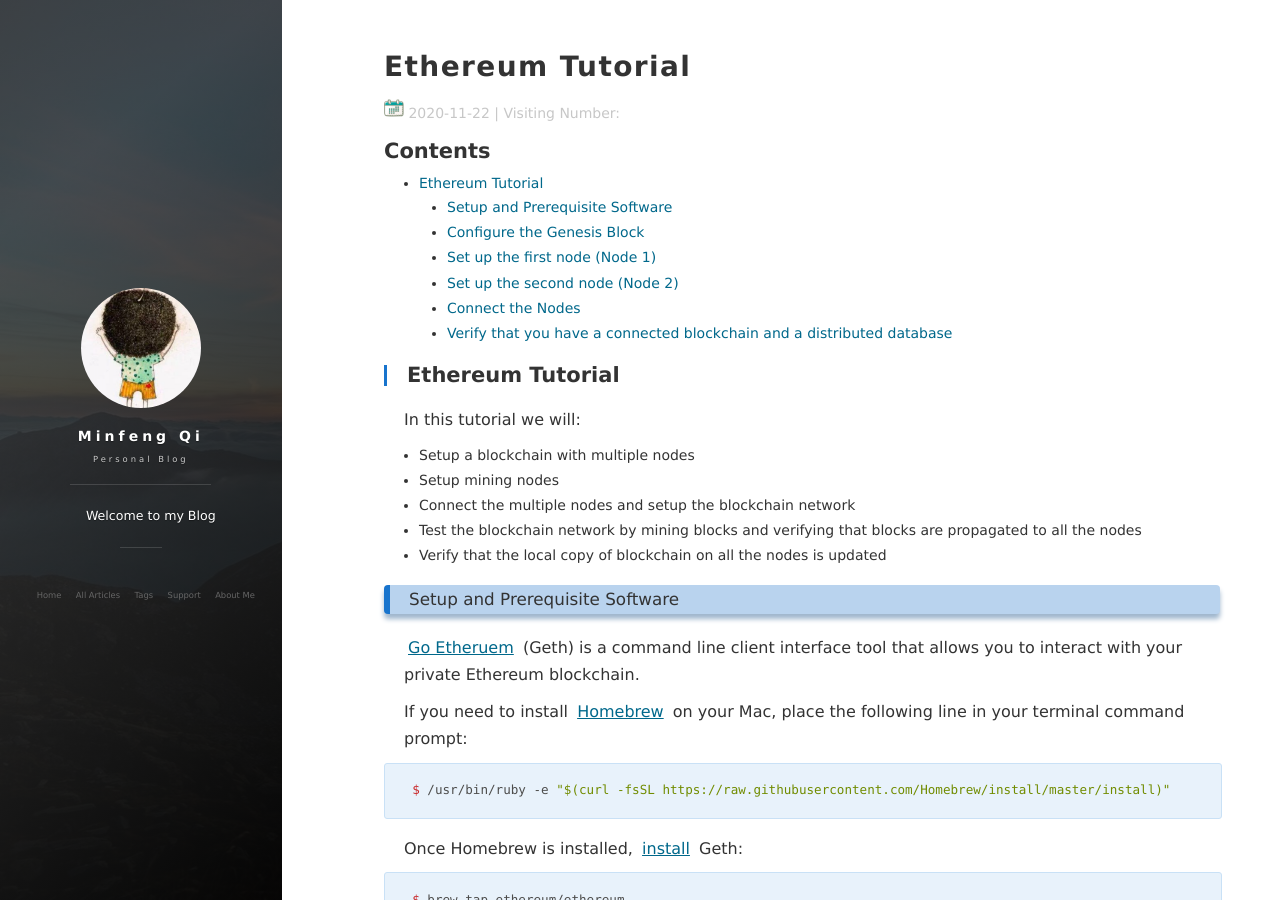
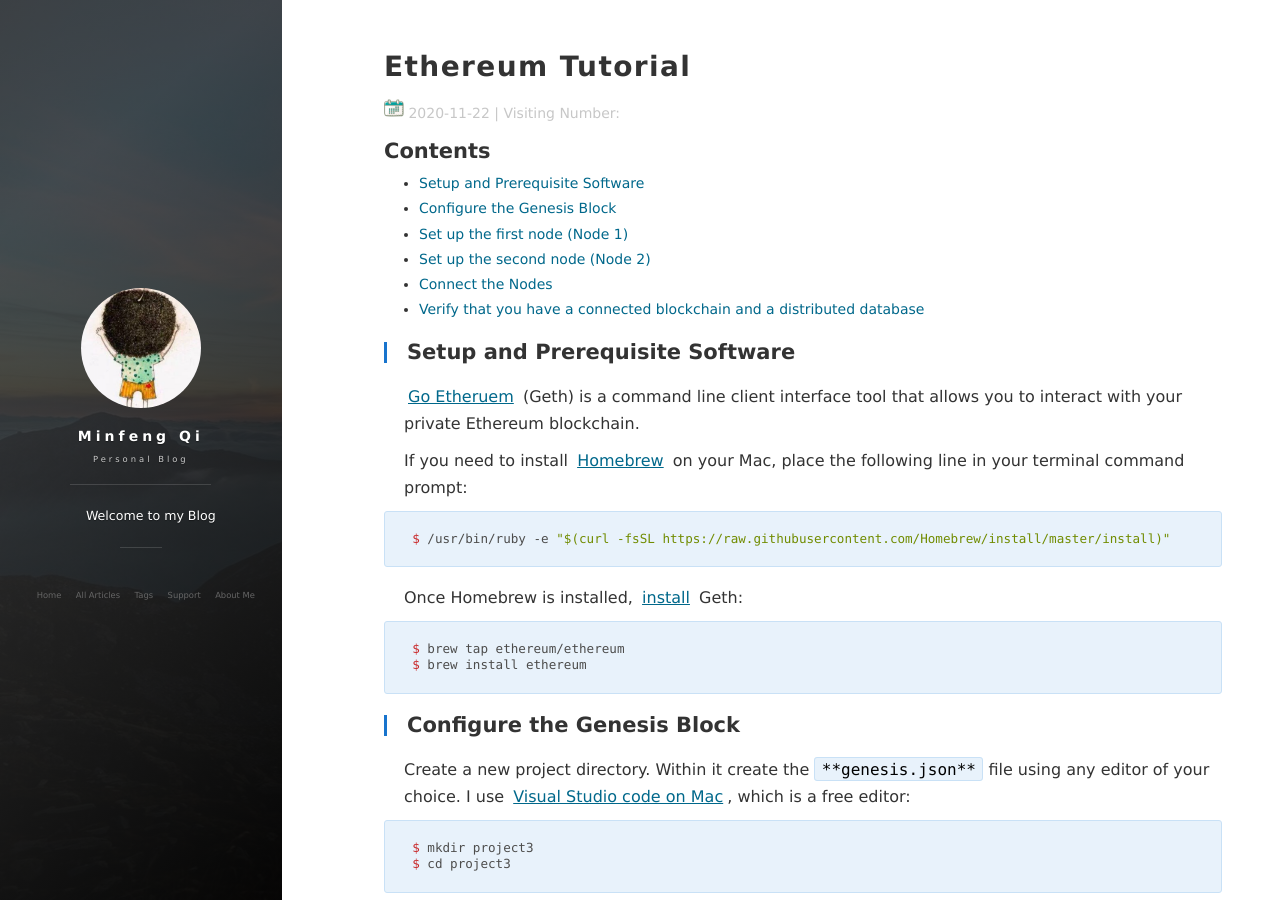
Before and after one commit to Minfeng-Qi/Minfeng-Qi.github.io, a Jekyll site: the page built from _posts/2020-11-22-Ethereum_operation.md, in a window 1280 px wide and 900 px high. Built offline with Jekyll 4.4.1, drawn with Linux system fonts in a browser that asks for light colours; nearby versions of some CDN libraries; comment, search, counter and statistics services are not loaded.

Commit message:
ethereum2

````diff
--- a/_posts/2020-11-22-Ethereum_operation.md
+++ b/_posts/2020-11-22-Ethereum_operation.md
@@ -6,17 +6,7 @@ description: "Ethereum"
 tag: ethereum
 ---
 
-## Ethereum Tutorial
-
-In this tutorial we will:
-
-- Setup a blockchain with multiple nodes
-- Setup mining nodes
-- Connect the multiple nodes and setup the blockchain network
-- Test the blockchain network by mining blocks and verifying that blocks are propagated to all the nodes
-- Verify that the local copy of blockchain on all the nodes is updated
-
-### Setup and Prerequisite Software
+## Setup and Prerequisite Software
 
 [Go Etheruem](https://geth.ethereum.org/) (Geth) is a command line client interface tool that allows you to interact with your private Ethereum blockchain.
 
@@ -33,7 +23,7 @@ $ brew tap ethereum/ethereum
 $ brew install ethereum
 ```
 
-### Configure the Genesis Block
+## Configure the Genesis Block
 
 Create a new project directory. Within it create the `**genesis.json**` file using any editor of your choice. I use [Visual Studio code on Mac](https://code.visualstudio.com/docs/setup/mac), which is a free editor:
 
@@ -49,7 +39,7 @@ Copy the following JSON into your `**genesis.json**` file, and save the file in
 {"config": {"chainId": 4321,"homesteadBlock": 0,"eip155Block": 0,"eip158Block": 0},"alloc": {},"difficulty" : "0x20000","gasLimit"   : "0x8880000"}
 ```
 
-### Set up the first node (Node 1)
+## Set up the first node (Node 1)
 
 Once the `**genesis.json**` file is saved, you are ready to create your first node. To create your first node, open a new terminal window and navigate to your project folder, and type in the following command:
 
@@ -111,7 +101,7 @@ To get a list of all the accounts:
 > personal.listAccounts
 ```
 
-### Set up the second node (Node 2)
+## Set up the second node (Node 2)
 
 Now let’s setup a second node in the blockchain network. The process will be similar to setting up Node1.
 
@@ -160,7 +150,7 @@ Keep open both the terminal windows, one running the Geth Console (Node1) and th
 
 In the next step we will connect Node1 and Node2 and create the blockchain network!
 
-### Connect the Nodes
+## Connect the Nodes
 
 Congratulations! You have 2 blockchain nodes running.
 
@@ -194,7 +184,7 @@ Let’s add Node1 as a peer to Node2.
 
    Let’s put it to the test, shall we? Let’s update something in Node1 and see if that change is propagated through the blockchain network to Node2.
 
-### Verify that you have a connected blockchain and a distributed database
+## Verify that you have a connected blockchain and a distributed database
 
 Ok, thus far you should have:
 
````
